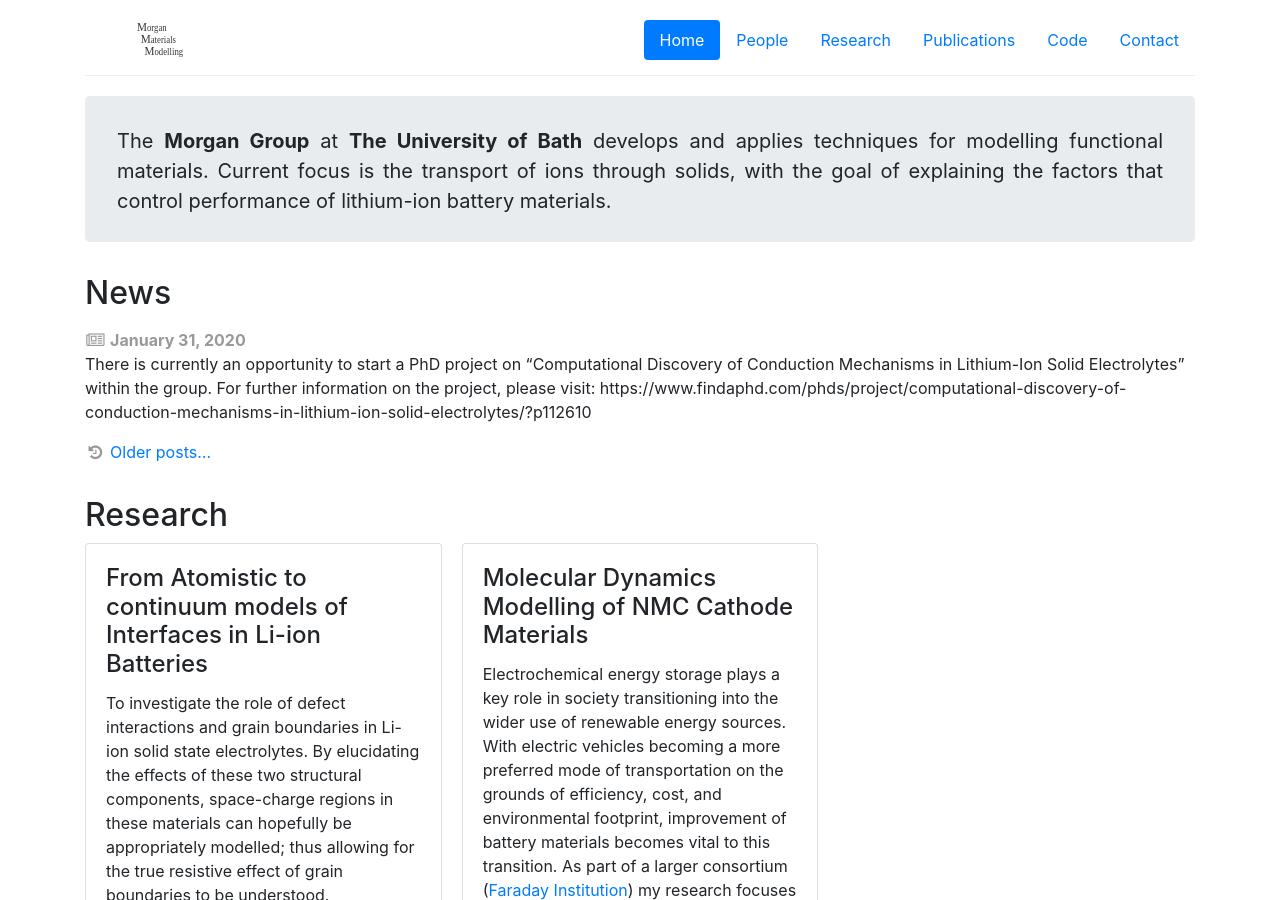
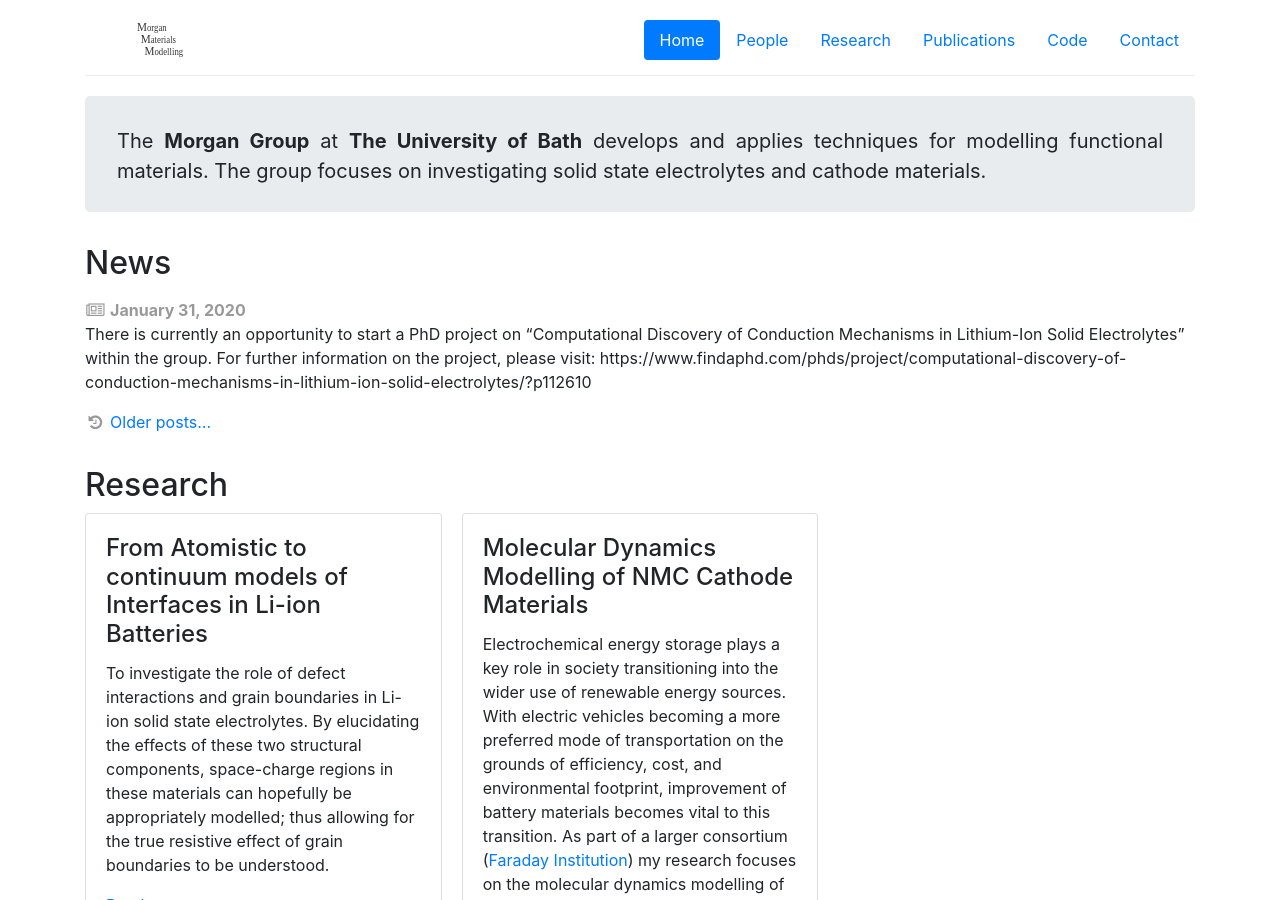
Before and after one commit to morgan-group-bath/morgan-group-bath.github.io, a Jekyll site: the page built from index.html, in a window 1280 px wide and 900 px high. Built offline with Jekyll 4.4.1, drawn with Linux system fonts in a browser that asks for light colours.

Commit message:
group overview description

```diff
--- a/index.html
+++ b/index.html
@@ -22,7 +22,8 @@ role-tables:
 
 <div class="jumbotron">
     <p>
-        The <b>Morgan Group</b> at <b> The University of Bath</b> develops and applies techniques for modelling functional materials. Current focus is the transport of ions through solids, with the goal of explaining the factors that control performance of lithium-ion battery materials.
+        The <b>Morgan Group</b> at <b> The University of Bath</b> develops and applies techniques for modelling functional materials.
+        The group focuses on investigating solid state electrolytes and cathode materials.
     </p>
 </div>
 
```
